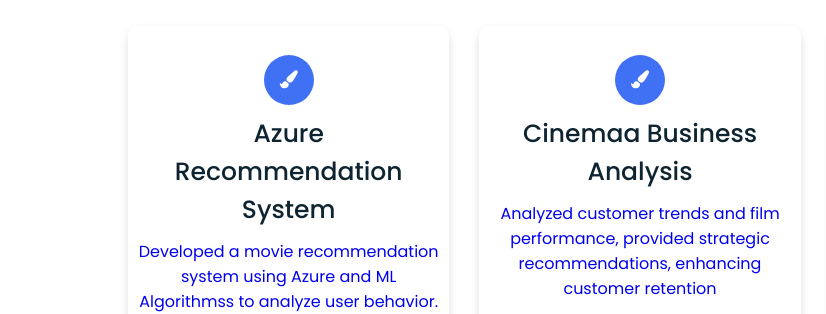
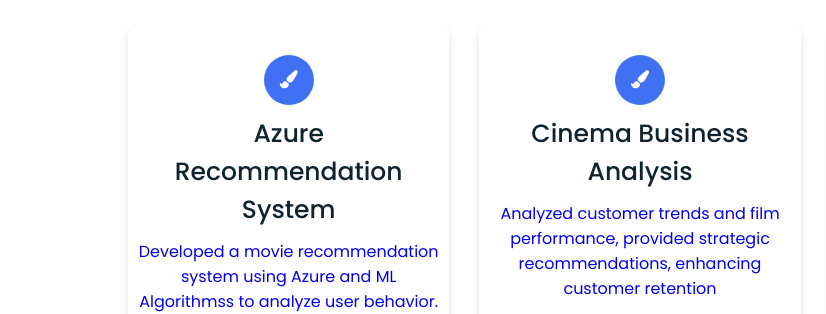
Before and after one commit to yncorn/Portfolio, a plain HTML site: page index.html in a window 1280 px wide. Shown: the part 2186-2500 px from the top of the page, 0-826 px from the left. Drawn offline with Linux system fonts and the light colour scheme.

Commit message:
fix misstake

```diff
--- a/index.html
+++ b/index.html
@@ -128,7 +128,7 @@
             <div class="icon">
               <i class="fas fa-paint-brush"></i>
             </div>
-            <div class="topic">Cinemaa Business Analysis</div>
+            <div class="topic">Cinema Business Analysis</div>
             <p>Analyzed customer trends and film performance, provided strategic recommendations, enhancing customer retention</p>
             <div class="button">
               <button>Learn More</button>
```
